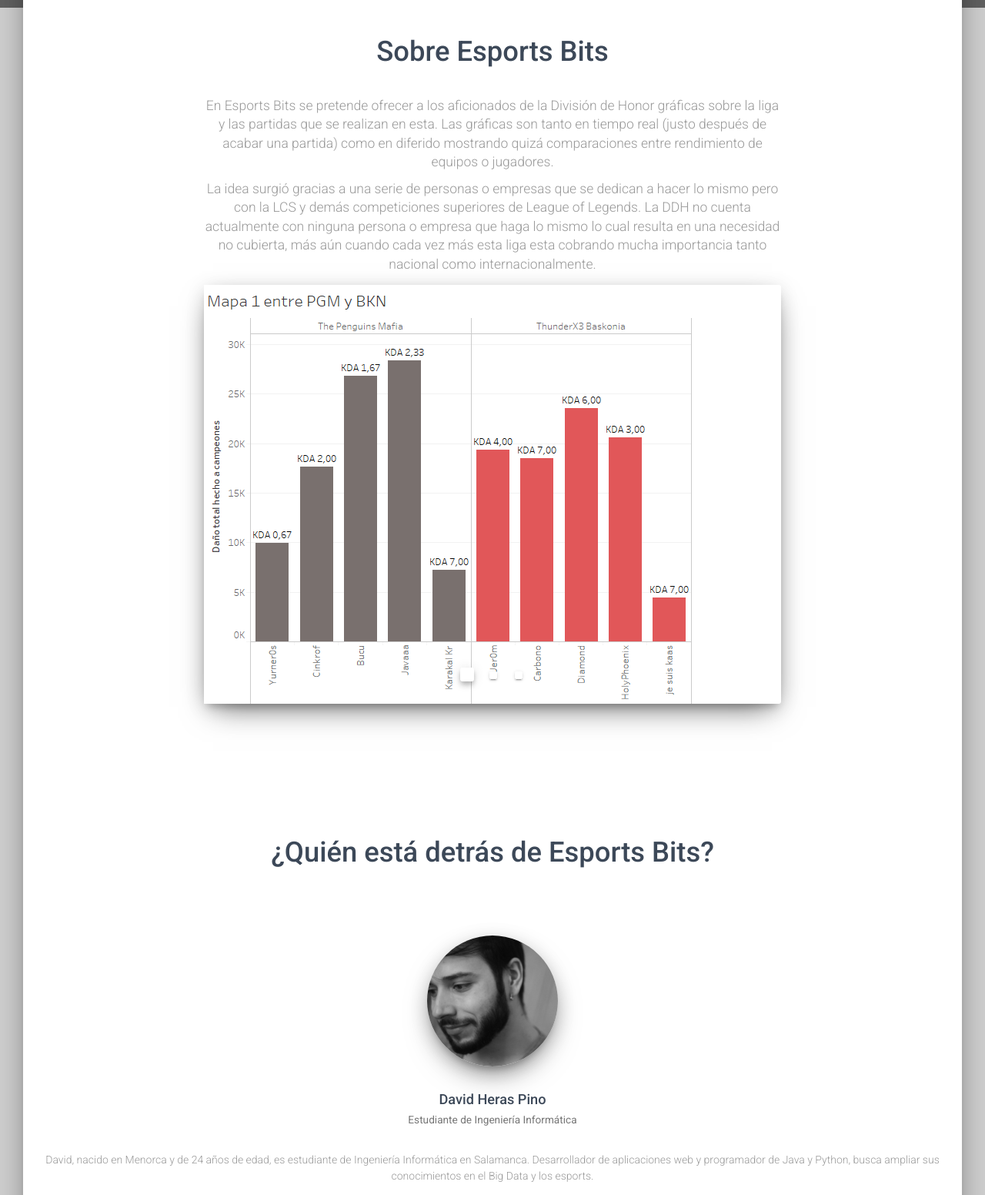
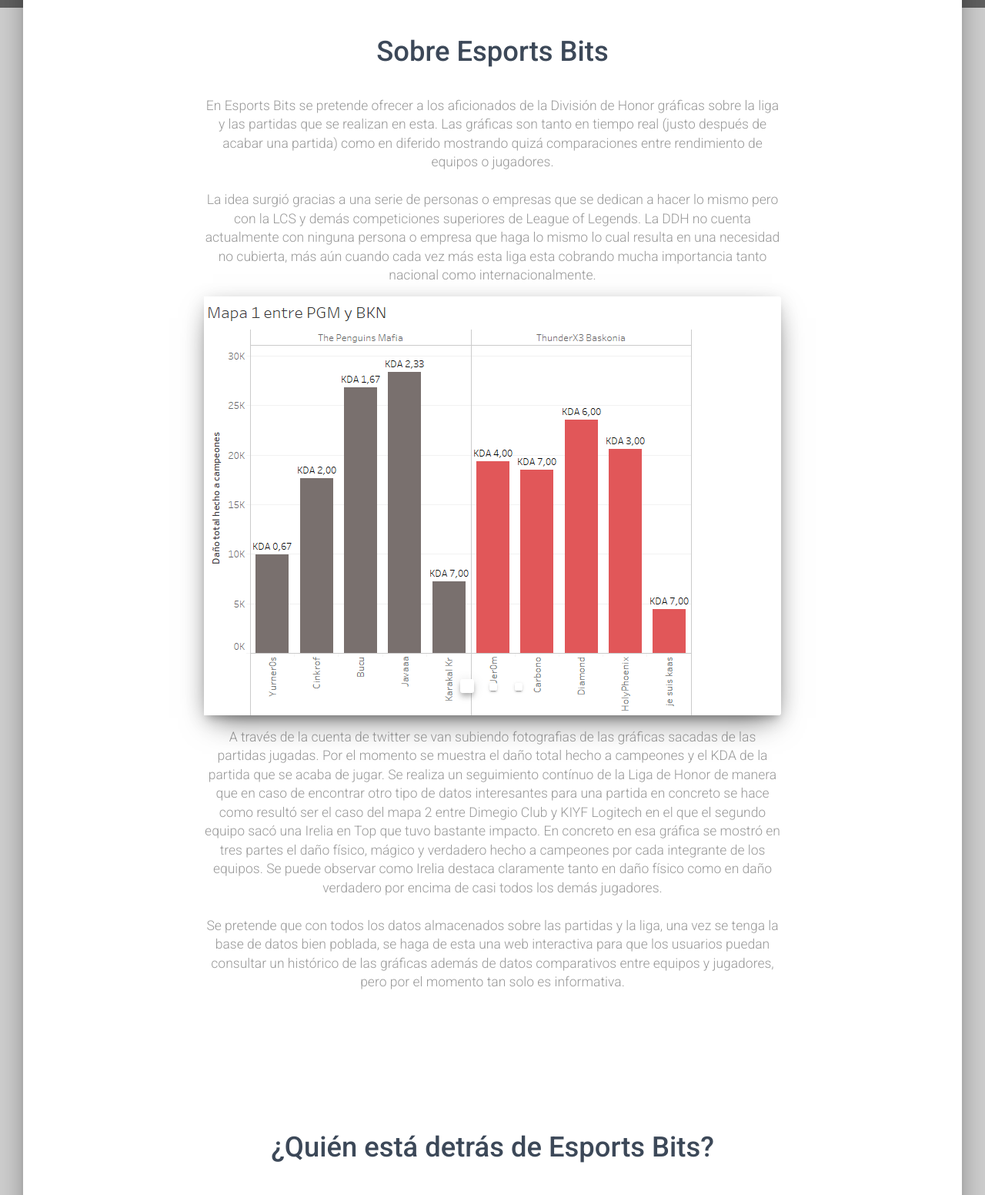
Before and after one commit to esports-bits/esports-bits.github.io, a plain HTML site: page index.html in a window 1280 px wide. Shown: the part 790-2342 px from the top of the page at 77% size. Drawn offline with Linux system fonts and the light colour scheme; grey boxes are pictures that could not be loaded.

Commit message:
updated info

```diff
--- a/index.html
+++ b/index.html
@@ -80,9 +80,13 @@
 	                <div class="row">
 	                    <div class="col-md-8 col-md-offset-2">
 	                        <h2 class="title">Sobre Esports Bits</h2>
-	                        <h5 class="description"><p>En Esports Bits se pretende ofrecer a los aficionados de la División de Honor gráficas sobre la liga y las partidas que se realizan en esta. Las gráficas son tanto en tiempo real (justo después de acabar una partida) como en diferido mostrando quizá comparaciones entre rendimiento de equipos o jugadores.</p>
+	                        <h5 class="description">
 
-	                        <p>La idea surgió gracias a una serie de personas o empresas que se dedican a hacer lo mismo pero con la LCS y demás competiciones superiores de League of Legends. La DDH no cuenta actualmente con ninguna persona o empresa que haga lo mismo lo cual resulta en una necesidad no cubierta, más aún cuando cada vez más esta liga esta cobrando mucha importancia tanto nacional como internacionalmente.</p></h5>
+	                        En Esports Bits se pretende ofrecer a los aficionados de la División de Honor gráficas sobre la liga y las partidas que se realizan en esta. Las gráficas son tanto en tiempo real (justo después de acabar una partida) como en diferido mostrando quizá comparaciones entre rendimiento de equipos o jugadores.</br></br>
+
+	                        La idea surgió gracias a una serie de personas o empresas que se dedican a hacer lo mismo pero con la LCS y demás competiciones superiores de League of Legends. La DDH no cuenta actualmente con ninguna persona o empresa que haga lo mismo lo cual resulta en una necesidad no cubierta, más aún cuando cada vez más esta liga esta cobrando mucha importancia tanto nacional como internacionalmente.
+
+	                        </h5>
 	                        <!-- Carousel Card -->
 							<div class="card card-raised card-carousel">
 								<div id="carousel-example-generic" class="carousel slide" data-ride="carousel">
@@ -100,7 +104,7 @@
 											<div class="item active">
 												<img src="assets/img/grafica1.png" alt="Gráfica mostrando el daño hecho a campeones en una partida entre Giants OTB y ASUS ROG Army de la DDH">
 											</div>
-											<div class="item text-center">
+											<div class="item">
 												<img src="assets/img/grafica2.png" alt="Gráfica mostrando los tres daños hechos a campeones en una partida entre Dimegio Club y KIYF Logitech de la DDH">
 											</div>
 											<div class="item">
@@ -119,22 +123,30 @@
 								</div>
 							</div>
 							<!-- End Carousel Card -->
+
+							<h5 class="description">
+
+							A través de la cuenta de twitter se van subiendo fotografias de las gráficas sacadas de las partidas jugadas. Por el momento se muestra el daño total hecho a campeones y el KDA de la partida que se acaba de jugar. Se realiza un seguimiento contínuo de la Liga de Honor de manera que en caso de encontrar otro tipo de datos interesantes para una partida en concreto se hace como resultó ser el caso del mapa 2 entre Dimegio Club y KIYF Logitech en el que el segundo equipo sacó una Irelia en Top que tuvo bastante impacto. En concreto en esa gráfica se mostró en tres partes el daño físico, mágico y verdadero hecho a campeones por cada integrante de los equipos. Se puede observar como Irelia destaca claramente tanto en daño físico como en daño verdadero por encima de casi todos los demás jugadores.</br></br>
+
+							Se pretende que con todos los datos almacenados sobre las partidas y la liga, una vez se tenga la base de datos bien poblada, se haga de esta una web interactiva para que los usuarios puedan consultar un histórico de las gráficas además de datos comparativos entre equipos y jugadores, pero por el momento tan solo es informativa.
+
+							</h5>
+
 	                    </div>
 	                </div>
 
 	            </div>
 	            <div class="section text-center">
 	                <h2 class="title">¿Quién está detrás de Esports Bits?</h2>
-
 					<div class="team">
 						<div class="row">
-							<div class="text-center">
+							<div class="col-md-8 col-md-offset-2">
 			                    <div class="team-player">
 				                    <img src="./assets/img/david.png" alt="Foto de David" class="img-raised img-circle">
 				                    <h4 class="title">David Heras Pino <br />
 										<small class="text-muted">Estudiante de Ingeniería Informática</small>
 									</h4>
-									<p class="description">David, nacido en Menorca y de 24 años de edad, es estudiante de Ingeniería Informática en Salamanca. Desarrollador de aplicaciones web y programador de Java y Python, busca ampliar sus conocimientos en el Big Data y los esports.</p>
+									<p class="description">David, nacido en Menorca y de 24 años de edad, es estudiante de Ingeniería Informática en Salamanca. Desarrollador de aplicaciones web, programador de Java y Python, busca ampliar sus conocimientos en el Big Data y los esports.</p>
 									<a href="https://twitter.com/davidherasp" target="_blank" class="btn btn-simple btn-just-icon btn-default"><i class="fa fa-twitter"></i></a>
 									<a href="https://es.linkedin.com/in/davidherasp" target="_blank" class="btn btn-simple btn-just-icon"><i class="fa fa-linkedin"></i></a>
 									<a href="https://github.com/davidherasp" target="_blank" class="btn btn-simple btn-just-icon"><i class="fa fa-github"></i></a>
@@ -147,7 +159,6 @@
 
 
 	        </div>
-
 		</div>
 
 	    <footer class="footer">
```
